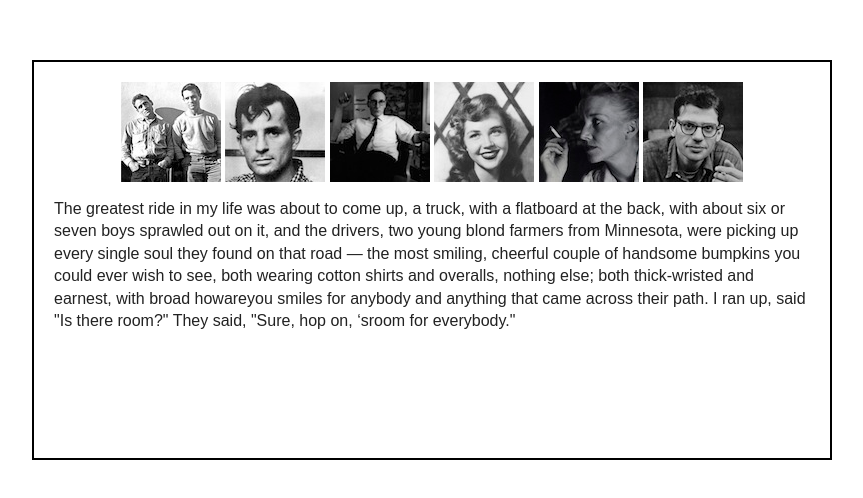
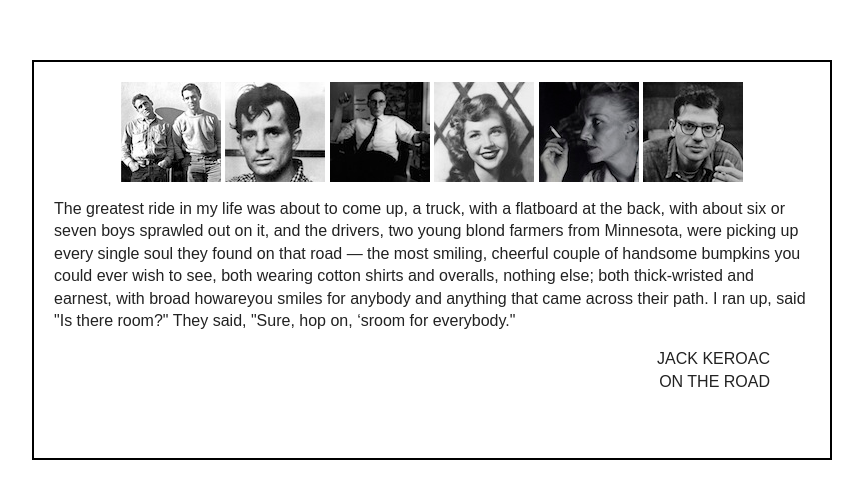
Before and after one commit to mazzola/warbyparker, a plain HTML site: page index.html in a window 1280 px wide. Shown: the part 140-638 px from the top of the page, without its empty margins (208-1071 px from the left). Drawn offline with nearby package versions, Linux system fonts and the light colour scheme.

Commit message:
Adding title and author section and styling

```diff
--- a/css/main.css
+++ b/css/main.css
@@ -123,6 +123,13 @@ textarea {
 }
 .imagelist li {
     display: inline;
+}
+
+.author, .title {
+    float: right;
+    clear: both;
+    margin: 0 40px 0 0;
+    text-transform: uppercase;
 }
 
 
--- a/index.html
+++ b/index.html
@@ -29,8 +29,11 @@
         			<li><img src="img/carolyn.jpg"></img></li>
         			<li><img src="img/ginsberg.jpg"></img></li>
         		</ul>
-
-        		<p>The greatest ride in my life was about to come up, a truck, with a flatboard at the back, with about six or seven boys sprawled out on it, and the drivers, two young blond farmers from Minnesota, were picking up every single soul they found on that road — the most smiling, cheerful couple of handsome bumpkins you could ever wish to see, both wearing cotton shirts and overalls, nothing else; both thick-wristed and earnest, with broad howareyou smiles for anybody and anything that came across their path. I ran up, said "Is there room?" They said, "Sure, hop on, ‘sroom for everybody."</p>
+        		<article>
+        			<p>The greatest ride in my life was about to come up, a truck, with a flatboard at the back, with about six or seven boys sprawled out on it, and the drivers, two young blond farmers from Minnesota, were picking up every single soul they found on that road — the most smiling, cheerful couple of handsome bumpkins you could ever wish to see, both wearing cotton shirts and overalls, nothing else; both thick-wristed and earnest, with broad howareyou smiles for anybody and anything that came across their path. I ran up, said "Is there room?" They said, "Sure, hop on, ‘sroom for everybody."</p>
+        			<div class="author">Jack Keroac</div>
+        			<div class="title">On the Road</div>
+        		</article>
         	</div>
         </div>
 
```
